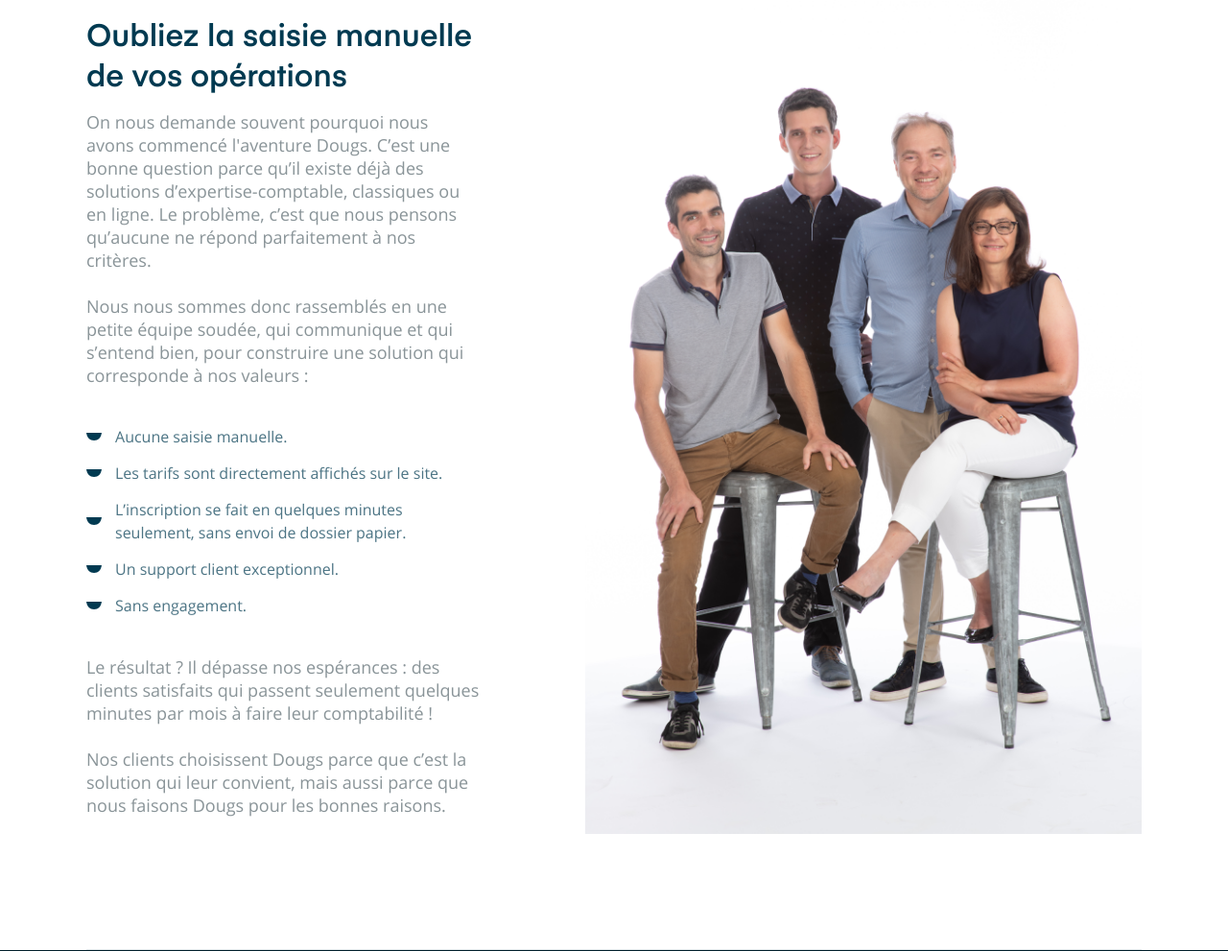
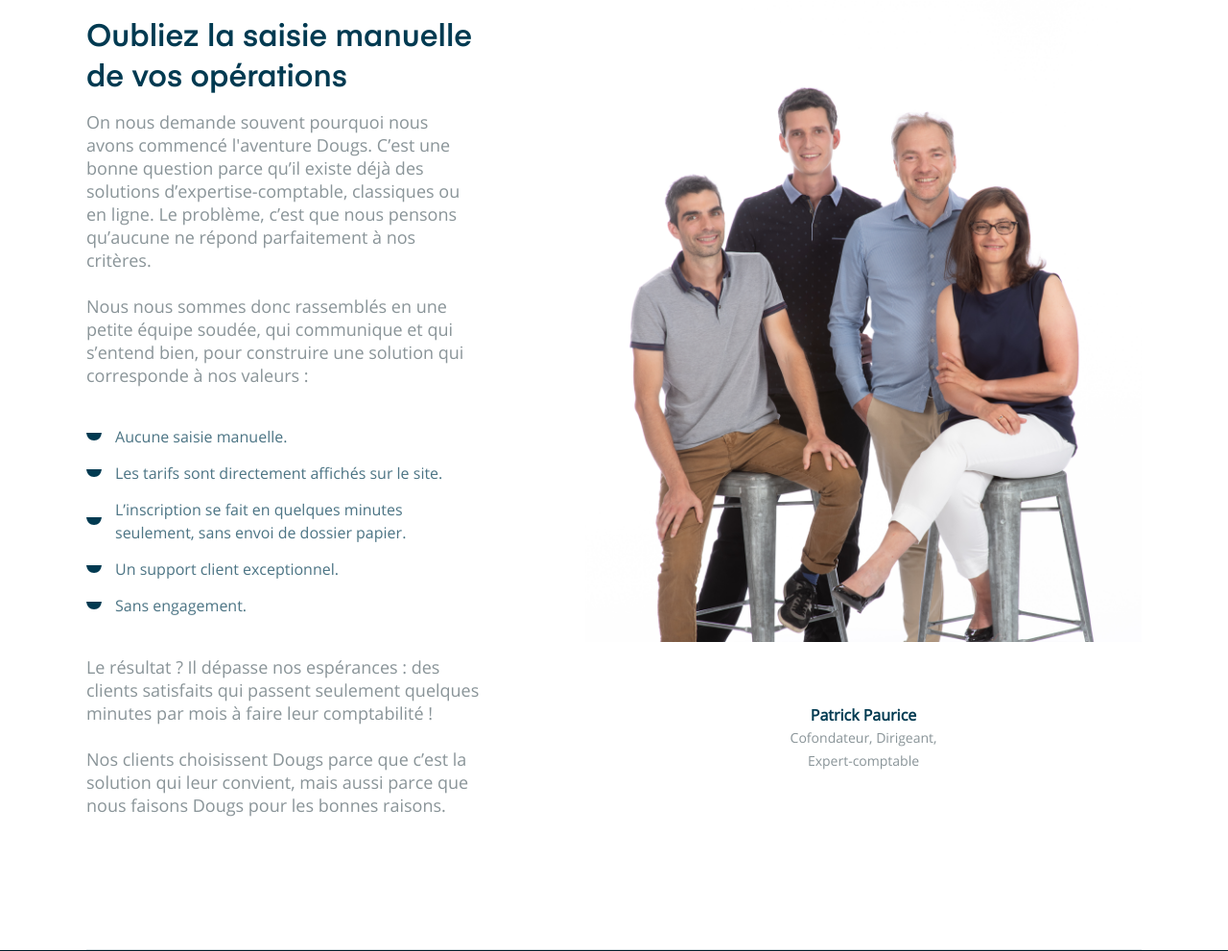
Before and after one commit to leonardchalvet/Dougs, a PHP site: page /team.php in a window 1280 px wide. Shown: the part 2261-3252 px from the top of the page at 96% size. Run offline with PHP 8.4, Linux system fonts and the light colour scheme.

Commit message:
Feedback Team

```diff
--- a/style/team.scss
+++ b/style/team.scss
@@ -87,6 +87,7 @@
 					padding-top: 22px;
 					.name{
 						@include styleH4;
+						font-size: 18px;
 						padding: 0px 13px 0px 13px;
 					}
 					.job{
@@ -132,11 +133,35 @@
 					margin-bottom:0px;
 				}
 				.container-illu{
+					position: relative;
 					order:2;
 					width: 580px;
 					text-align: center;
 					.illu{
 						width: 100%;
+					}
+					.under-illu {
+						position: absolute;
+					    bottom: 0;
+					    left: 0;
+					    width: 100%;
+					    height: 200px;
+					    background-color: #fff;
+					    display: flex;
+					    justify-content: center;
+					    align-items: center;
+					    .text {
+					    	width: 160px;
+					    	h5 {
+					    		@include styleParagraphMedium();
+					    		color: $colorMain_3;
+					    		opacity: 1;
+					    		font-weight: bold;
+					    	}
+					    	p {
+					    		@include styleParagraphSmall();
+					    	}
+					    }
 					}
 				}
 				.container-text{
--- a/team.php
+++ b/team.php
@@ -373,6 +373,16 @@
 						<div class="el">
 							<div class="container-illu">
 								<img class="illu" src="img/team/fondateur.png">
+								<div class="under-illu">
+									<div class="text">
+										<h5>
+											Patrick Paurice
+										</h5>
+										<p>
+											Cofondateur, Dirigeant, Expert-comptable
+										</p>
+									</div>
+								</div>
 							</div>
 							<div class="container-text">
 								<h2 class="title">
```
Also changed, not shown: style/team.css.
